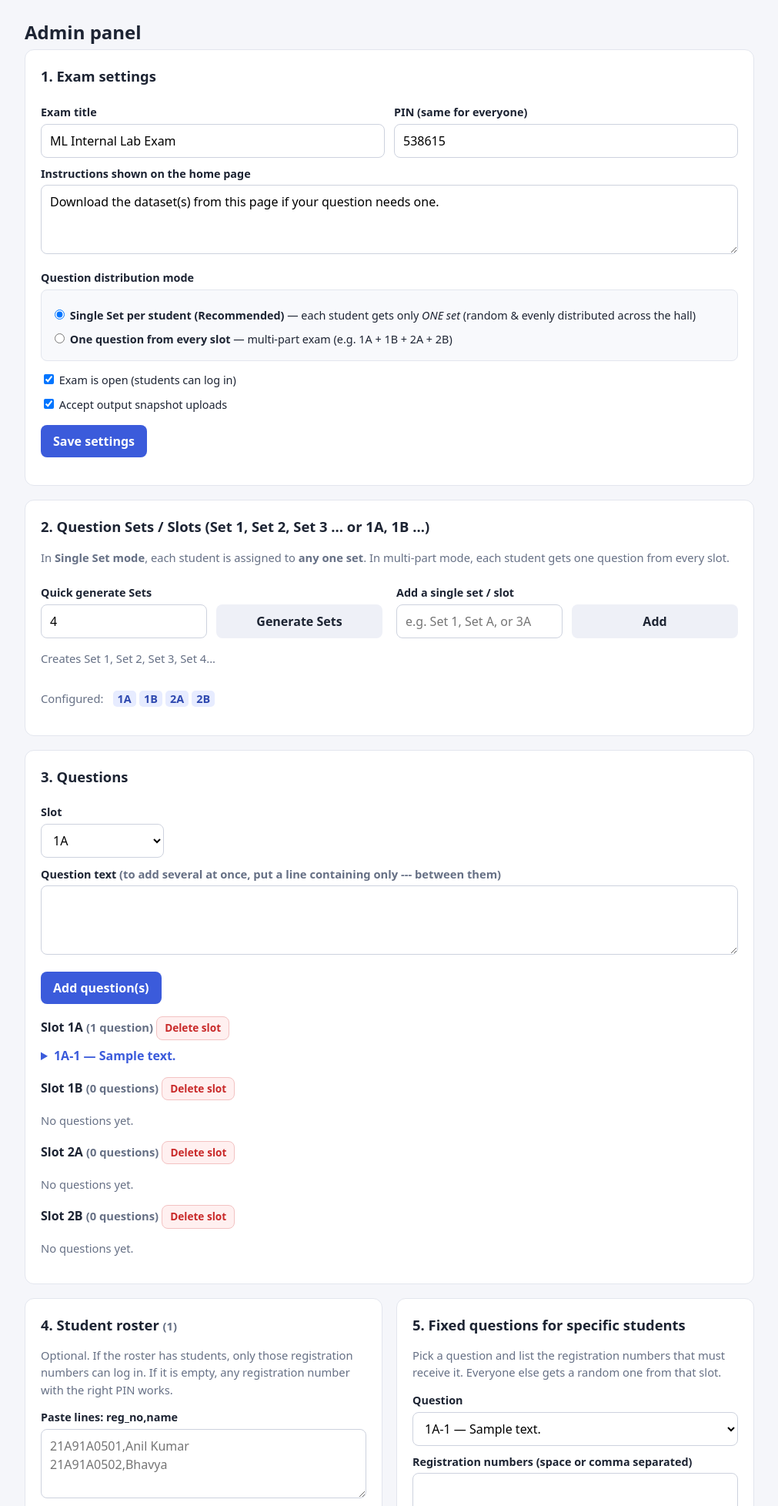
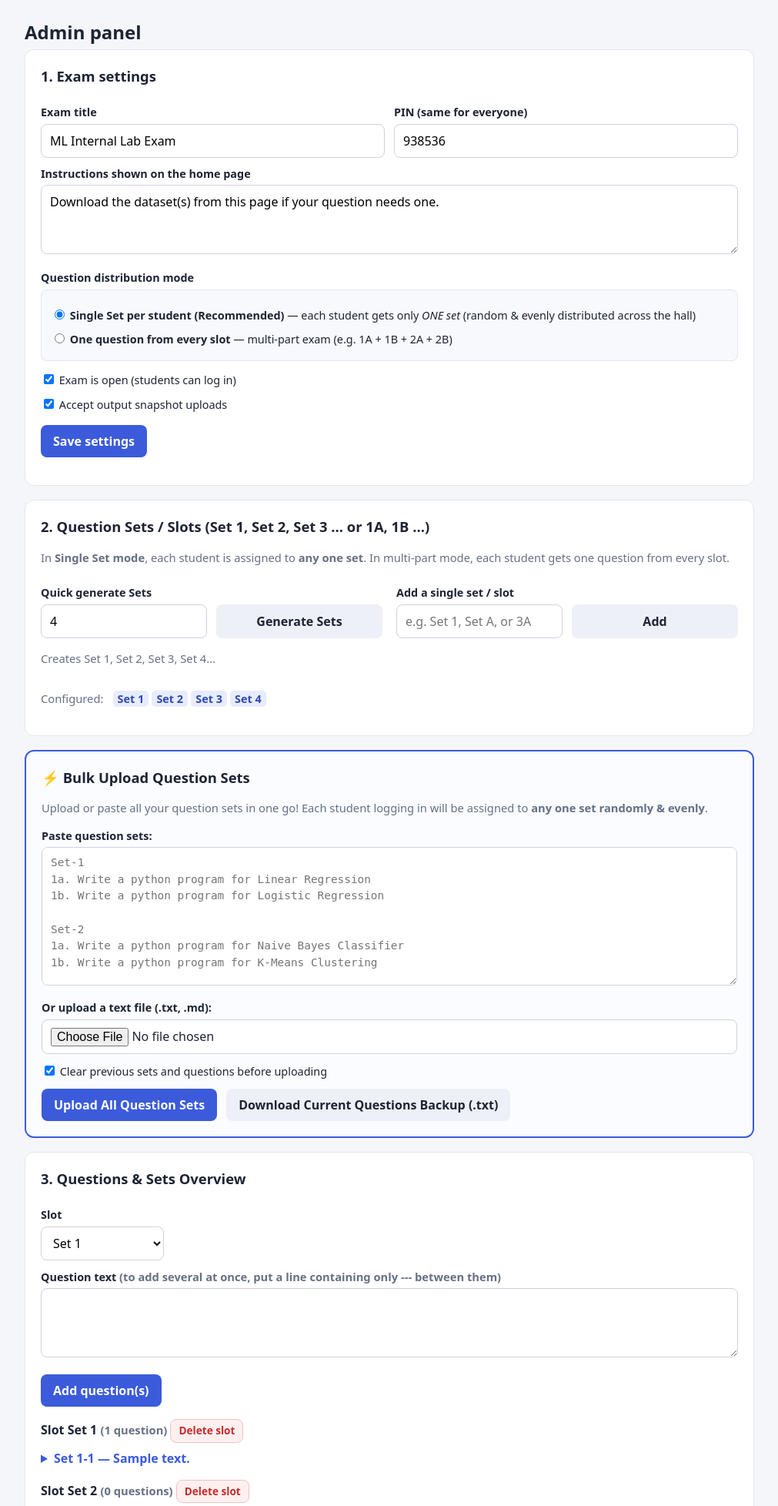
Before and after one commit to srinath0387/qpgen, a Flask app: page /admin in a window 1280 px wide. Shown: the part 56-2012 px from the top of the page at 77% size, without its empty margins (134-1145 px from the left). Run offline with Flask 3, Linux system fonts and the light colour scheme; the visitor is signed in with stand-in values (Sample User, id 1); data comes from the database, SQL or seed files in the repository; tables that the repository leaves empty hold one stand-in row (values such as "Sample post").

Commit message:
Add bulk upload for question sets and auto-restore backup

```diff
--- a/app.py
+++ b/app.py
@@ -7,6 +7,7 @@ import csv
 import io
 import os
 import random
+import re
 import secrets
 import sqlite3
 import time
@@ -130,6 +131,54 @@ def set_setting(key, value):
     db.commit()
 
 
+def parse_bulk_questions(text):
+    """
+    Parses bulk text containing question sets.
+    Supports formats like:
+      Set-1 / SET 1 / Set A / [Set 1] / === Set 1 ===
+      followed by the questions (e.g. 1a, 1b...).
+    Or splits by '---' or '===' if no set headers are present.
+    """
+    lines = text.strip().splitlines()
+    sets = []
+    current_label = None
+    current_content = []
+
+    set_header_pattern = re.compile(
+        r'^\s*(?:===+|---+)?\s*\[?\s*(?:set|slot)\s*[-_:\s]\s*([0-9a-zA-Z]+)\s*\]?\s*:?\s*(?:===+|---+)?\s*$',
+        re.IGNORECASE
+    )
+
+    has_headers = any(set_header_pattern.match(l) for l in lines)
+
+    if has_headers:
+        for line in lines:
+            m = set_header_pattern.match(line)
+            if m:
+                if current_label and current_content:
+                    qtext = "\n".join(current_content).strip()
+                    if qtext:
+                        sets.append((current_label, qtext))
+                    current_content = []
+                set_num = m.group(1).upper()
+                current_label = f"Set {set_num}"
+            else:
+                if current_label is not None:
+                    current_content.append(line)
+        if current_label and current_content:
+            qtext = "\n".join(current_content).strip()
+            if qtext:
+                sets.append((current_label, qtext))
+    else:
+        chunks = re.split(r'\n\s*(?:---+|===+)\s*\n', text)
+        for i, chunk in enumerate(chunks, 1):
+            chunk = chunk.strip()
+            if chunk:
+                sets.append((f"Set {i}", chunk))
+
+    return sets
+
+
 def init_db():
     db = sqlite3.connect(DB_PATH)
     db.executescript(SCHEMA)
@@ -138,10 +187,34 @@ def init_db():
         pin = str(rng.randint(100000, 999999))
         db.executemany("INSERT INTO settings VALUES(?,?)", [
             ("pin", pin), ("title", "ML Internal Lab Exam"), ("open", "1"),
+            ("assignment_mode", "one_set"),
             ("instructions", "Download the dataset(s) from this page if your question needs one.")])
-        for i, label in enumerate(["1A", "1B", "2A", "2B"]):
+        for i, label in enumerate(["Set 1", "Set 2", "Set 3", "Set 4"]):
             db.execute("INSERT INTO slots(label, position) VALUES(?,?)", (label, i))
         print(f"\n*** First run: exam PIN is {pin} (change it in the admin page) ***")
+
+    # Auto-restore questions if database has no questions but a backup file exists
+    backup_candidates = [
+        os.path.join(DATA_DIR, "questions_backup.txt"),
+        os.path.join(BASE, "default_questions.txt")
+    ]
+    for b_path in backup_candidates:
+        if os.path.exists(b_path) and db.execute("SELECT COUNT(*) FROM questions").fetchone()[0] == 0:
+            try:
+                with open(b_path, "r", encoding="utf-8") as bf:
+                    content = bf.read()
+                sets = parse_bulk_questions(content)
+                if sets:
+                    db.execute("DELETE FROM slots")
+                    for s_pos, (label, qtext) in enumerate(sets):
+                        db.execute("INSERT INTO slots(label, position) VALUES(?,?)", (label, s_pos))
+                        sid = db.execute("SELECT id FROM slots WHERE label=?", (label,)).fetchone()[0]
+                        db.execute("INSERT INTO questions(slot_id, text) VALUES(?,?)", (sid, qtext))
+                    db.commit()
+                    print(f"Auto-restored {len(sets)} question sets from {b_path}")
+            except Exception as e:
+                print(f"Auto-restore failed: {e}")
+
     db.commit()
     db.close()
 
@@ -665,6 +738,85 @@ def question_delete(qid):
     return back()
 
 
+@app.route("/admin/questions/bulk", methods=["POST"])
+@admin_required
+def questions_bulk_upload():
+    db = get_db()
+    text = ""
+    f = request.files.get("file")
+    if f and f.filename:
+        try:
+            text = f.read().decode("utf-8", errors="ignore")
+        except Exception as e:
+            flash(f"Failed to read uploaded file: {e}", "error")
+            return back()
+    if not text.strip():
+        text = request.form.get("bulk_text", "")
+
+    text = text.strip()
+    if not text:
+        flash("Please paste question text or upload a text file.", "error")
+        return back()
+
+    sets = parse_bulk_questions(text)
+    if not sets:
+        flash("Could not parse any question sets. Check format (e.g. Set-1 followed by questions).", "error")
+        return back()
+
+    replace = bool(request.form.get("replace"))
+    if replace:
+        db.execute("DELETE FROM assignments")
+        db.execute("DELETE FROM fixed")
+        db.execute("DELETE FROM questions")
+        db.execute("DELETE FROM slots")
+
+    added_sets = 0
+    added_questions = 0
+
+    for label, qtext in sets:
+        slot = db.execute("SELECT id FROM slots WHERE label=?", (label,)).fetchone()
+        if not slot:
+            pos = db.execute("SELECT COALESCE(MAX(position),-1)+1 FROM slots").fetchone()[0]
+            db.execute("INSERT INTO slots(label, position) VALUES(?,?)", (label, pos))
+            sid = db.execute("SELECT id FROM slots WHERE label=?", (label,)).fetchone()["id"]
+            added_sets += 1
+        else:
+            sid = slot["id"]
+
+        db.execute("INSERT INTO questions(slot_id, text) VALUES(?,?)", (sid, qtext))
+        added_questions += 1
+
+    # Save backup to DATA_DIR so it can survive restarts
+    try:
+        backup_path = os.path.join(DATA_DIR, "questions_backup.txt")
+        with open(backup_path, "w", encoding="utf-8") as bf:
+            bf.write(text)
+    except Exception:
+        pass
+
+    db.commit()
+    flash(f"Successfully uploaded {added_questions} question(s) across {len(sets)} set(s)! Students will be assigned randomly.", "ok")
+    return back()
+
+
+@app.route("/admin/questions/export")
+@admin_required
+def questions_export():
+    db = get_db()
+    slots = get_slots(db)
+    lines = []
+    for s in slots:
+        qs = db.execute("SELECT text FROM questions WHERE slot_id=? ORDER BY id", (s["id"],)).fetchall()
+        for q in qs:
+            lines.append(f"{s['label']}\n{q['text']}\n")
+    output = "\n".join(lines)
+    return Response(
+        output,
+        mimetype="text/plain",
+        headers={"Content-Disposition": "attachment;filename=questions_backup.txt"}
+    )
+
+
 @app.route("/admin/roster", methods=["POST"])
 @admin_required
 def roster_update():
--- a/templates/admin.html
+++ b/templates/admin.html
@@ -69,9 +69,48 @@
   </p>
 </div>
 
+<!-- ============ Bulk Upload Questions ============ -->
+<div class="card" style="border:2px solid var(--brand);background:#fafcff">
+  <h2>⚡ Bulk Upload Question Sets</h2>
+  <p class="muted">
+    Upload or paste all your question sets in one go! Each student logging in will be assigned to <strong>any one set randomly & evenly</strong>.
+  </p>
+  <form method="post" action="{{ url_for('questions_bulk_upload') }}" enctype="multipart/form-data">
+    {{ csrf_field() }}
+    <label>Paste question sets:</label>
+    <textarea name="bulk_text" style="min-height:180px;font-family:monospace;font-size:.9rem" placeholder="Set-1
+1a. Write a python program for Linear Regression
+1b. Write a python program for Logistic Regression
+
+Set-2
+1a. Write a python program for Naive Bayes Classifier
+1b. Write a python program for K-Means Clustering
+
+Set-3
+1a. Write a python program for Decision Tree
+1b. Write a python program for Support Vector Machine"></textarea>
+
+    <div style="margin:12px 0">
+      <label>Or upload a text file (.txt, .md):</label>
+      <input type="file" name="file" accept=".txt,.md,.csv">
+    </div>
+
+    <div style="margin:12px 0">
+      <label style="font-weight:500;cursor:pointer">
+        <input type="checkbox" name="replace" value="1" checked> Clear previous sets and questions before uploading
+      </label>
+    </div>
+
+    <div style="display:flex;gap:12px;align-items:center;flex-wrap:wrap">
+      <button type="submit">Upload All Question Sets</button>
+      <a class="btn ghost small" href="{{ url_for('questions_export') }}">Download Current Questions Backup (.txt)</a>
+    </div>
+  </form>
+</div>
+
 <!-- ============ Questions ============ -->
 <div class="card">
-  <h2>3. Questions</h2>
+  <h2>3. Questions & Sets Overview</h2>
   <form method="post" action="{{ url_for('question_add') }}">
     {{ csrf_field() }}
     <div class="row">
```
